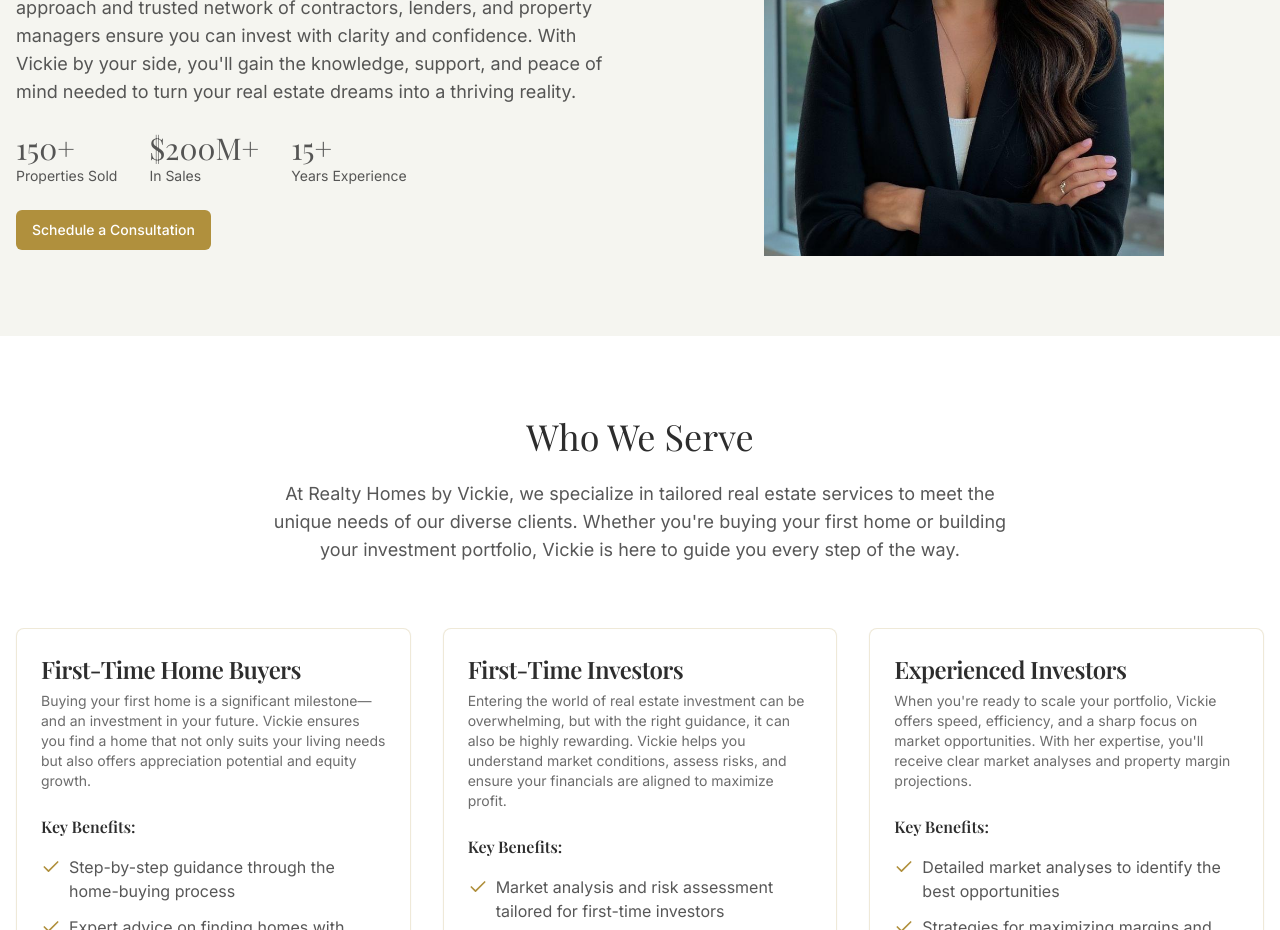
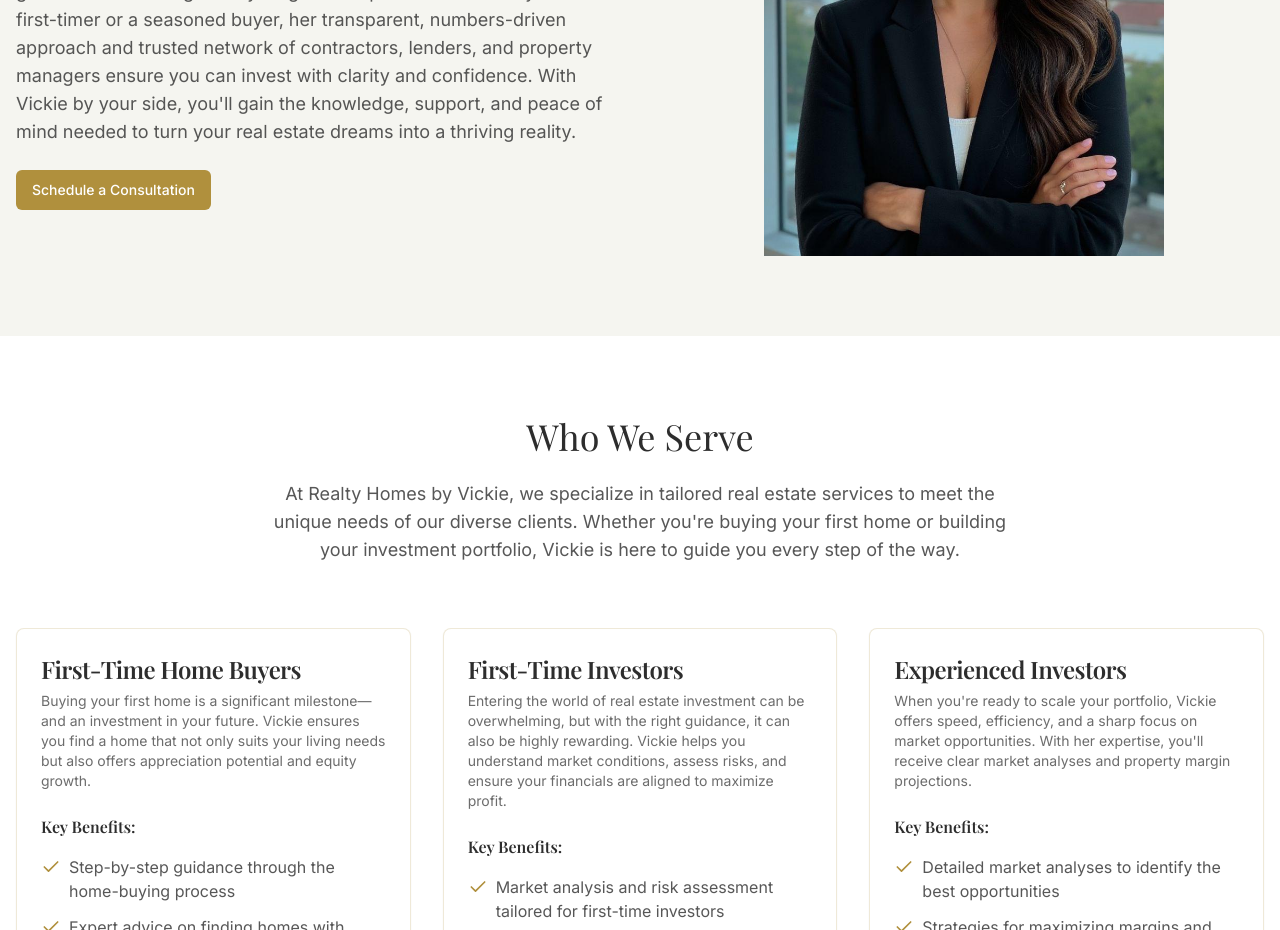
Before and after one commit to louisxfounder/minimalista-realtor-gateway, a React (Vite) app: page / in a window 1280 px wide. Shown: the part 1060-1990 px from the top of the page. Built offline with nearby package versions, Linux system fonts and the light colour scheme.

Commit message:
Remove statistics from About section
Deleted the information regarding "150+ Properties Sold", "$200M+ In Sales", and "15+ Years Experience" from the About component.
[skip gpt_engineer]

```diff
--- a/src/components/About.tsx
+++ b/src/components/About.tsx
@@ -12,20 +12,6 @@ export const About = () => {
             <p className="text-lg text-luxury-dark/80">
               Vickie Robles is a dedicated real estate professional and active property investor who believes that everyone can unlock the doors to real estate investing. Drawing from firsthand experience building her own portfolio—rental properties, Airbnbs, and successful flips—Vickie guides clients through every stage of the process. Whether you're a first-timer or a seasoned buyer, her transparent, numbers-driven approach and trusted network of contractors, lenders, and property managers ensure you can invest with clarity and confidence. With Vickie by your side, you'll gain the knowledge, support, and peace of mind needed to turn your real estate dreams into a thriving reality.
             </p>
-            <div className="flex gap-8 text-luxury-dark/80">
-              <div>
-                <p className="text-3xl font-playfair">150+</p>
-                <p className="text-sm">Properties Sold</p>
-              </div>
-              <div>
-                <p className="text-3xl font-playfair">$200M+</p>
-                <p className="text-sm">In Sales</p>
-              </div>
-              <div>
-                <p className="text-3xl font-playfair">15+</p>
-                <p className="text-sm">Years Experience</p>
-              </div>
-            </div>
             <Button className="bg-luxury-gold hover:bg-luxury-gold/90">
               Schedule a Consultation
             </Button>
```
